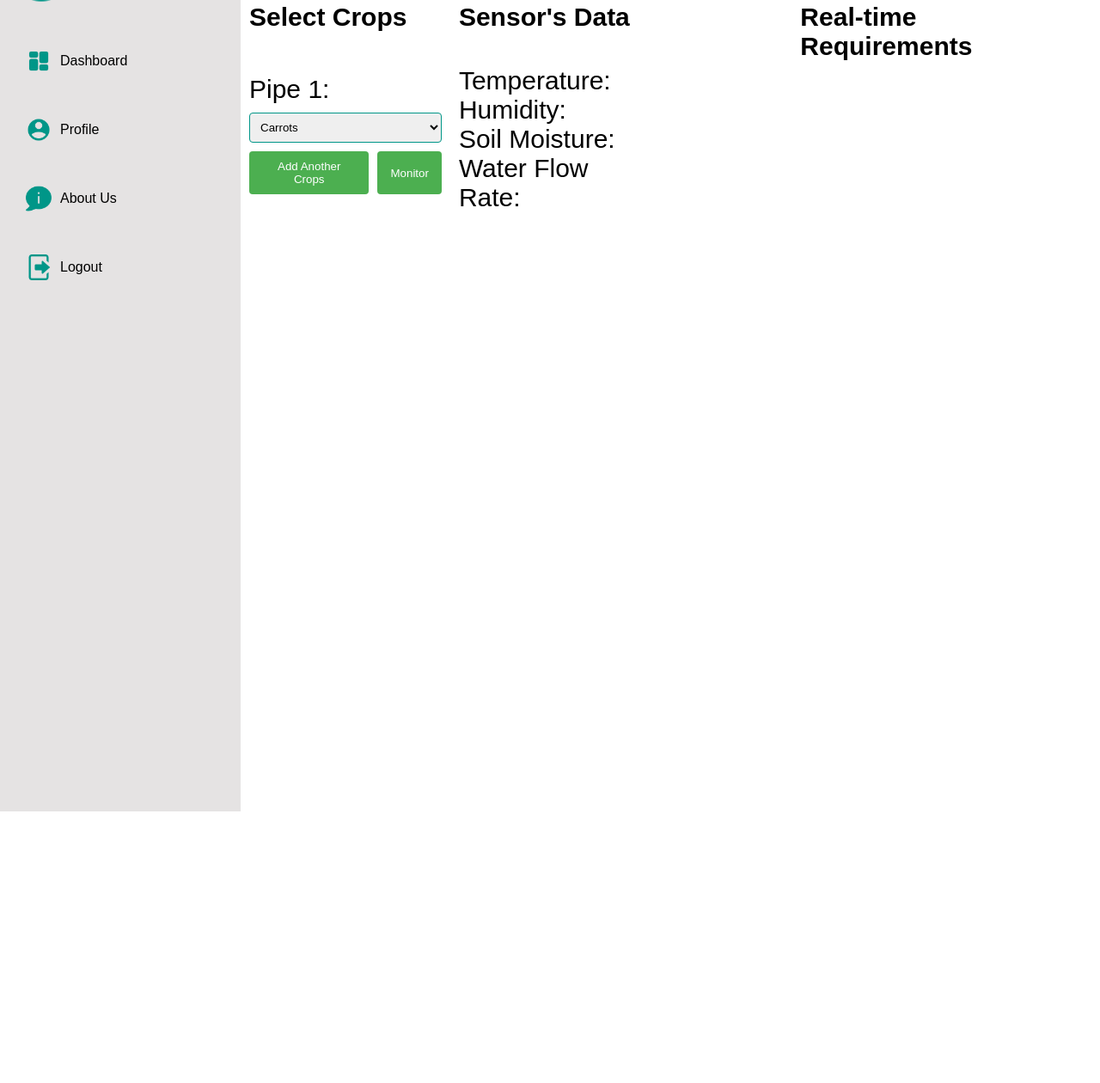
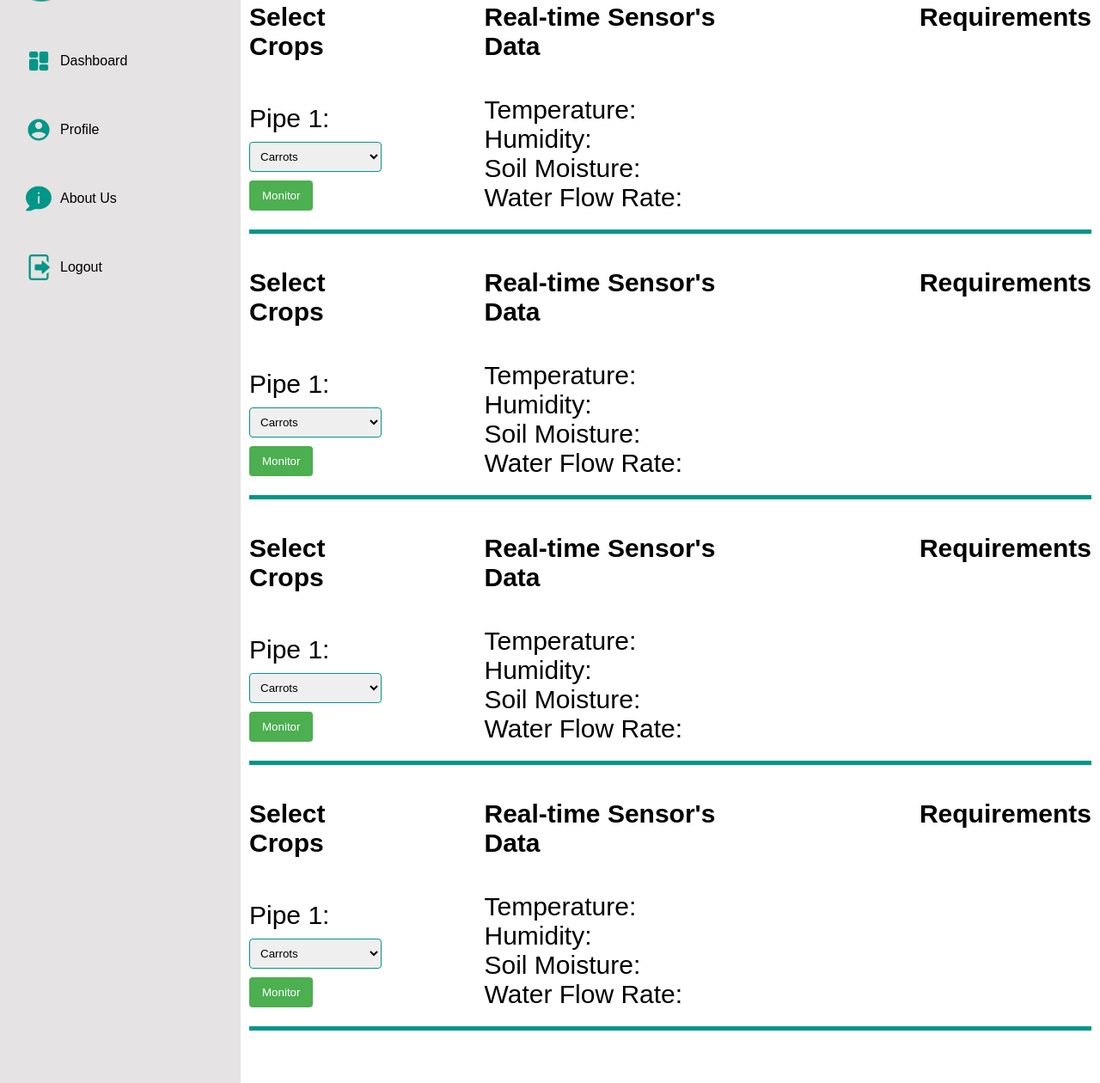
Before and after one commit to Jar3Y/WaterENG, a plain HTML site: page home.html in a window 1280 px wide. Shown: the part 220-1480 px from the top of the page at 86% size. Before the commit the page ends 1164 px from the top, so only its background shows below. Drawn offline with Linux system fonts and the light colour scheme; sample sign-in values are in the browser's storage.

Commit message:
fixed 4 pipes

```diff
--- a/home.css
+++ b/home.css
@@ -30,7 +30,7 @@ body {
 
 .side-nav {
   width: 250px;
-  height: 123.5%;
+  height: 163%;
   margin-top: 116px;
   position: absolute;
   top: 0;
@@ -106,8 +106,36 @@ body {
   width: 100%;
   display: flex;
   flex-direction: row;
-  gap: 20px
-
+  gap: 20px;
+  border-bottom: 5px solid #009688;
+  padding-bottom: 20px;
+}
+.card-container2 {
+  font-size: 30px;
+  width: 100%;
+  display: flex;
+  flex-direction: row;
+  gap: 20px;
+  border-bottom: 5px solid #009688;
+  padding-bottom: 20px;
+}
+.card-container3 {
+  font-size: 30px;
+  width: 100%;
+  display: flex;
+  flex-direction: row;
+  gap: 20px;
+  border-bottom: 5px solid #009688;
+  padding-bottom: 20px;
+}
+.card-container4 {
+  font-size: 30px;
+  width: 100%;
+  display: flex;
+  flex-direction: row;
+  gap: 20px;
+  border-bottom: 5px solid #009688;
+  padding-bottom: 20px;
 }
 
 form {
@@ -179,11 +207,16 @@ a {
   justify-content: start;
   flex-direction: column;
   padding: 10px;
+  padding-bottom: 30px;
+
 }
 
+.sensors-data {
+  margin-left: 100px;
+}
 .sensors-data p{
   margin: 0;
 }
 .real-time{
-  margin-left: 150px;
+  margin-left: 200px;
 }
--- a/home.html
+++ b/home.html
@@ -65,23 +65,120 @@
               </div>
             </form>
             <div class="button">
-              <button type="Water" onclick="addDropdown()">
-                Add Another Crops
-              </button>
               <button type="Water" onclick="submitForm()">Monitor</button>
             </div>
           </div>
 
           <div class="sensors-data">
-            <h4>Sensor's Data</h4>
+            <h4>Real-time Sensor's Data</h4>
             <p>Temperature:</p>
             <p>Humidity:</p>
             <p>Soil Moisture:</p>
             <p>Water Flow Rate:</p>
           </div>
           <div class="real-time">
-            <h4>Real-time Requirements</h4>
+            <h4>Requirements</h4>
           </div>
+
+        </div>
+        <div class="card-container2">
+          <div class="SC">
+            <h4>Select Crops</h4>
+            <form>
+              <div id="dropdownContainer">
+                <div class="form-group">
+                  <label for="Crops">Pipe 1:</label>
+                  <select>
+                    <option value="Carrots">Carrots</option>
+                    <option value="Eggplant">Eggplant</option>
+                    <option value="Potato">Potato</option>
+                    <option value="Garlic">Garlic</option>
+                  </select>
+                </div>
+              </div>
+            </form>
+            <div class="button">
+              <button type="Water" onclick="submitForm()">Monitor</button>
+            </div>
+          </div>
+
+          <div class="sensors-data">
+            <h4>Real-time Sensor's Data</h4>
+            <p>Temperature:</p>
+            <p>Humidity:</p>
+            <p>Soil Moisture:</p>
+            <p>Water Flow Rate:</p>
+          </div>
+          <div class="real-time">
+            <h4>Requirements</h4>
+          </div>
+
+        </div>
+        <div class="card-container3">
+          <div class="SC">
+            <h4>Select Crops</h4>
+            <form>
+              <div id="dropdownContainer">
+                <div class="form-group">
+                  <label for="Crops">Pipe 1:</label>
+                  <select>
+                    <option value="Carrots">Carrots</option>
+                    <option value="Eggplant">Eggplant</option>
+                    <option value="Potato">Potato</option>
+                    <option value="Garlic">Garlic</option>
+                  </select>
+                </div>
+              </div>
+            </form>
+            <div class="button">
+              <button type="Water" onclick="submitForm()">Monitor</button>
+            </div>
+          </div>
+
+          <div class="sensors-data">
+            <h4>Real-time Sensor's Data</h4>
+            <p>Temperature:</p>
+            <p>Humidity:</p>
+            <p>Soil Moisture:</p>
+            <p>Water Flow Rate:</p>
+          </div>
+          <div class="real-time">
+            <h4>Requirements</h4>
+          </div>
+
+        </div>
+        <div class="card-container4">
+          <div class="SC">
+            <h4>Select Crops</h4>
+            <form>
+              <div id="dropdownContainer">
+                <div class="form-group">
+                  <label for="Crops">Pipe 1:</label>
+                  <select>
+                    <option value="Carrots">Carrots</option>
+                    <option value="Eggplant">Eggplant</option>
+                    <option value="Potato">Potato</option>
+                    <option value="Garlic">Garlic</option>
+                  </select>
+                </div>
+              </div>
+            </form>
+            <div class="button">
+              <button type="Water" onclick="submitForm()">Monitor</button>
+            </div>
+          </div>
+
+          <div class="sensors-data">
+            <h4>Real-time Sensor's Data</h4>
+            <p>Temperature:</p>
+            <p>Humidity:</p>
+            <p>Soil Moisture:</p>
+            <p>Water Flow Rate:</p>
+          </div>
+          <div class="real-time">
+            <h4>Requirements</h4>
+          </div>
+
         </div>
       </div>
     </div>
```
Also changed, not shown: sensors.js (line endings or trailing spaces).
